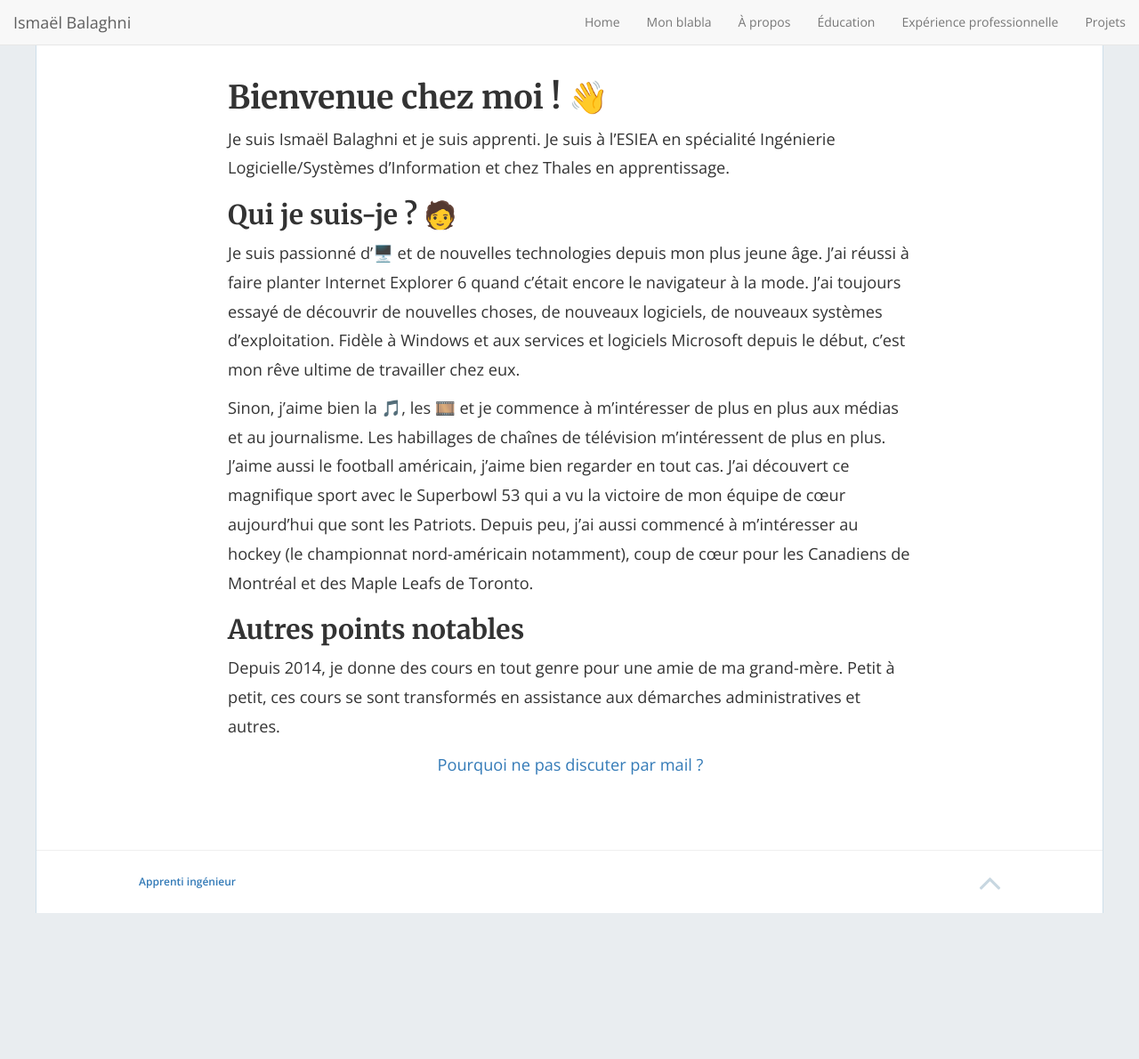
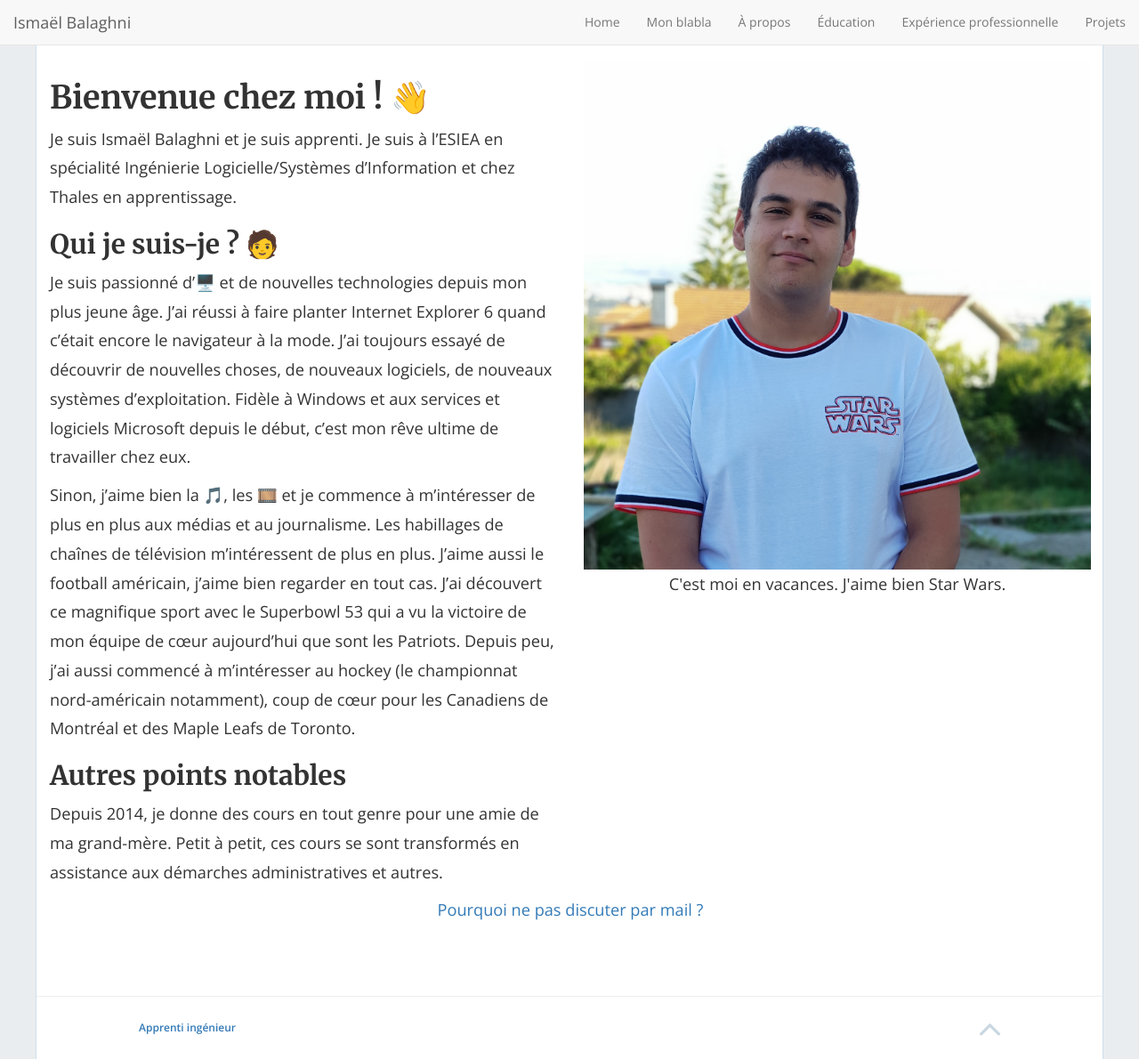
Before and after one commit to ismaelbalaghni/old-ismaelbalaghni, a Jekyll site: the page built from apropos.md, in a window 1280 px wide and 1190 px high. Shown: the whole window at 89% size. Built offline with Jekyll 4.4.1, drawn with Linux system fonts in a browser that asks for light colours; nearby versions of some CDN libraries.

Commit message:
Modify the home and apropos layouts

```diff
--- a/_includes/home-hero.html
+++ b/_includes/home-hero.html
@@ -18,10 +18,10 @@
             {{site.description}}
             {% endif %}
 
-            {% if site.enable_contact == true %}
+            <!-- {% if site.enable_contact == true %}
             {% include contact.html %}
             {% include contact-modal.html %}
-            {% endif %}
+            {% endif %} -->
           </p>
           {% endif %}
 
--- a/_layouts/apropos.html
+++ b/_layouts/apropos.html
@@ -1,12 +1,13 @@
 {% include header.html %}
-
 <article>
     <div class="container">
         <div class="row">
-            <div class="col-md-8 col-md-offset-2">
-
+            <div class="col-xs-8 col-md-6">
                 {{ content }}
-
+            </div>
+            <div class="col-xs-8 col-md-6">
+                <img class="img-responsive" src="/img/ismael.jpg" title="Moi en vacances avec un t-shirt Star Wars">
+                <p class="text-center">C'est moi en vacances. J'aime bien Star Wars.</p>
             </div>
         </div>
         {% if site.enable_contact == true %}
@@ -17,5 +18,4 @@
         {% endif %}
     </div>
 </article>
-
 {% include footer.html %}
```
